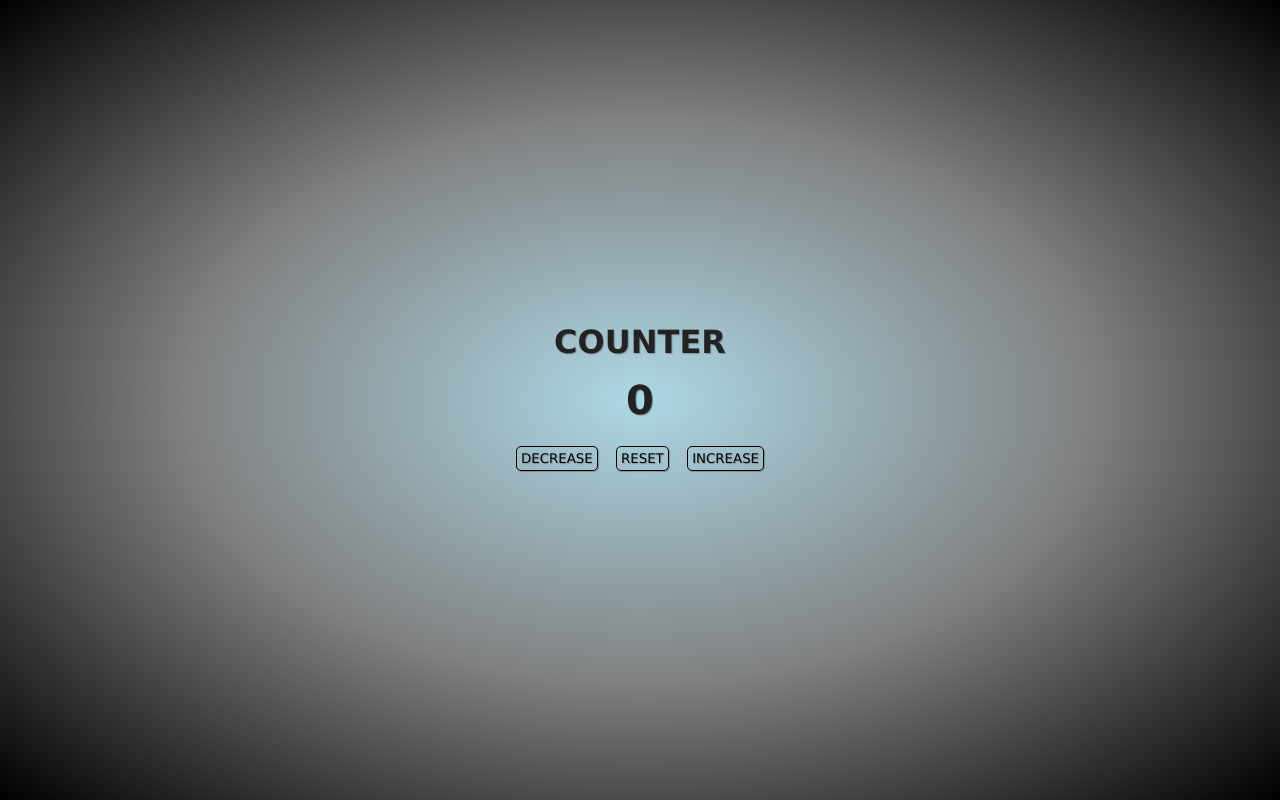
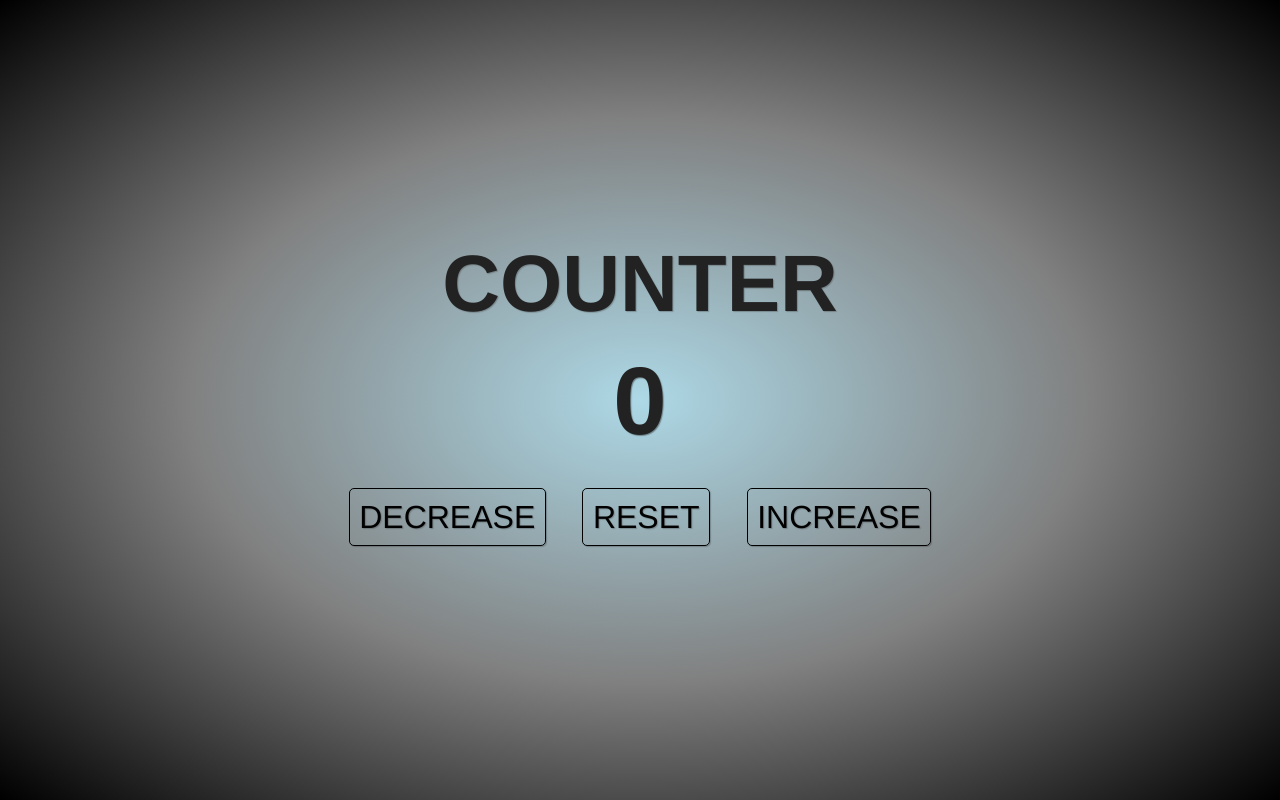
Before and after one commit to CarlosSebastianLorenzo/40projects-2-Counter-, a plain HTML site: page index.html in a window 1280 px wide. Drawn offline with Linux system fonts and the light colour scheme.

Commit message:
se aumentó la fuente

```diff
--- a/style.css
+++ b/style.css
@@ -2,7 +2,7 @@
     padding: 0;
     margin: 0;
     box-sizing: border-box;
-    font-family:Verdana, Geneva, Tahoma, sans-serif;
+    font-family: Helvetica, sans-serif
 }
 body{
     min-height: 100vh;
@@ -21,11 +21,12 @@ main{
 h1{
     color: #222;
     text-shadow: 1px 1px 1px #33333350;
+    font-size: 5em;
 }
 h2{
-    font-size: 2.5em;
     color: #222;
     text-shadow: 1px 1px 1px #33333380;
+    font-size:6em;
 }
 button{
     border: 1px solid currentColor;
@@ -35,6 +36,8 @@ button{
     text-shadow: 1px 1px 1px #33333350;
     box-shadow: 1px 1px 1px #33333350;
     margin: .5em;
+    font-size:2em;
+
 }
 button:hover{
     background-color: #222;
```
